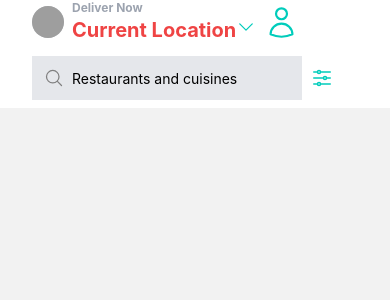
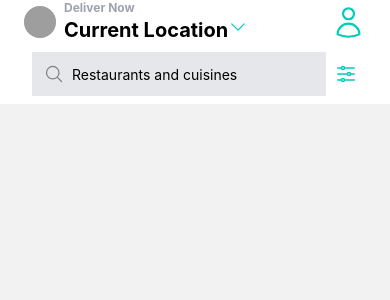
Before and after one commit to Harry-Kwesi/reactnative-deliveroo-replica, a React Native app: screen /Home in a window 390 px wide. Shown: the top 300 px of the page. Built offline with nearby package versions, Linux system fonts and the light colour scheme; grey boxes are pictures that could not be loaded.

Commit message:
fixed long height issue with the header

```diff
--- a/screens/Homescreen.js
+++ b/screens/Homescreen.js
@@ -19,8 +19,7 @@ export default function HomeScreen() {
 
   return (
     <SafeAreaView className="bg-white ">
-      <Text className="text-red-500">
-        <View className="flex-row pb-3 items-center mx-4 space-x-2 px-4">
+      <View className="flex-row pb-2 items-center mx-4 space-x-2 px-2">
         <Image
           source={{
             uri: "https://shorturl.at/dnwIO",
@@ -49,7 +48,6 @@ export default function HomeScreen() {
         </View>
         <AdjustmentsHorizontalIcon color="#00CCBB" />
       </View>
-      </Text>
     </SafeAreaView>
   );
 }
```
Lines whose indentation alone changed are shown as unchanged.
